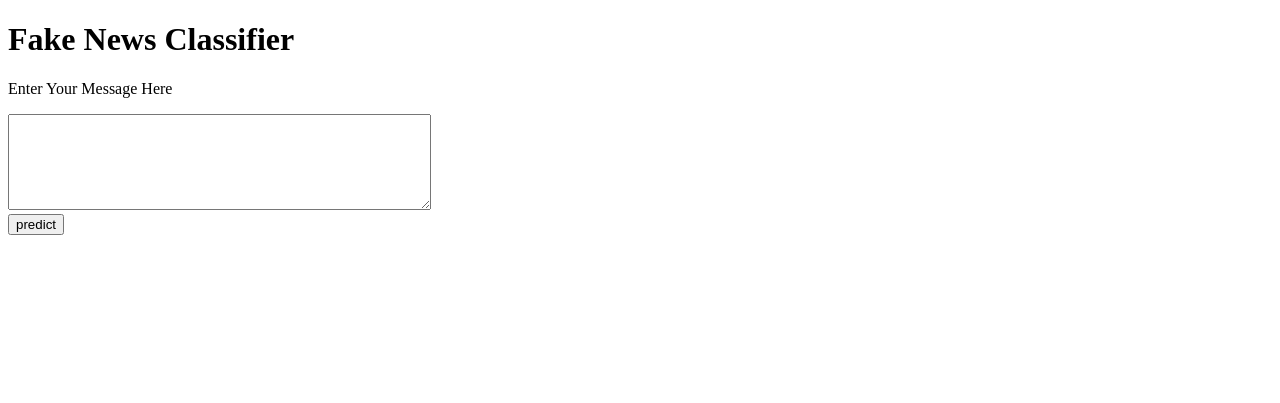
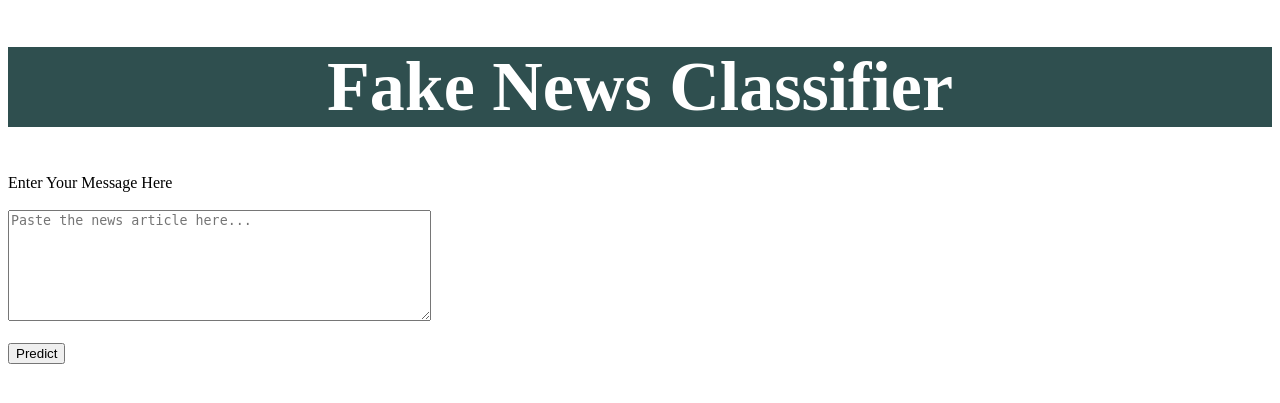
Before and after one commit to prbehere93/Deployment-Testing, a Flask app: page / in a window 1280 px wide. Shown: the top 403 px of the page. Run offline with Flask 2, Linux system fonts and the light colour scheme; parts of the project's set-up code (start-up, migrations or seed data) failed here and were passed over.

Commit message:
Update index.html

```diff
--- a/templates/index.html
+++ b/templates/index.html
@@ -1,28 +1,24 @@
 <!DOCTYPE html>
 <html >
-<!--From https://codepen.io/frytyler/pen/EGdtg-->
 <head>
+  <link rel="stylesheet" href="{{url_for('static', filename='styles.css')}}">
   <meta charset="UTF-8">
   <title>ML API</title>
-  <link href='https://fonts.googleapis.com/css?family=Pacifico' rel='stylesheet' type='text/css'>
-<link href='https://fonts.googleapis.com/css?family=Arimo' rel='stylesheet' type='text/css'>
-<link href='https://fonts.googleapis.com/css?family=Hind:300' rel='stylesheet' type='text/css'>
-<link href='https://fonts.googleapis.com/css?family=Open+Sans+Condensed:300' rel='stylesheet' type='text/css'>
-
 </head>
 
 <body>
- <div class="login">
+  <div class="login">
 	<h1>Fake News Classifier</h1>
 
      <!-- Main Input For Receiving Query to our ML -->
-    <form action="{{ url_for('predict')}}" method="POST">
-    <p>Enter Your Message Here</p>
-    <!-- <input type="text" name="comment"/> -->
-    <textarea name="message" rows="6" cols="50"></textarea>
-    <br/>
+  <form action="{{ url_for('predict')}}" method="POST">
+      <label for="Message Box">Enter Your Message Here</label>
+      <br><br>
+      <!-- <input type="text" name="comment"/> -->
+      <textarea name="message" rows="7" cols="50" placeholder="Paste the news article here..."></textarea>
+      <br/><br>
 
-    <input type="submit" class="btn-info" value="predict">
+      <input type="submit" name="message box" class="btn-info" value="Predict">
 
   </form>
 
@@ -31,7 +27,8 @@
    {{ prediction_text }}
 
 
- </div>
+
+  </div>
 
 
 </body>
```
